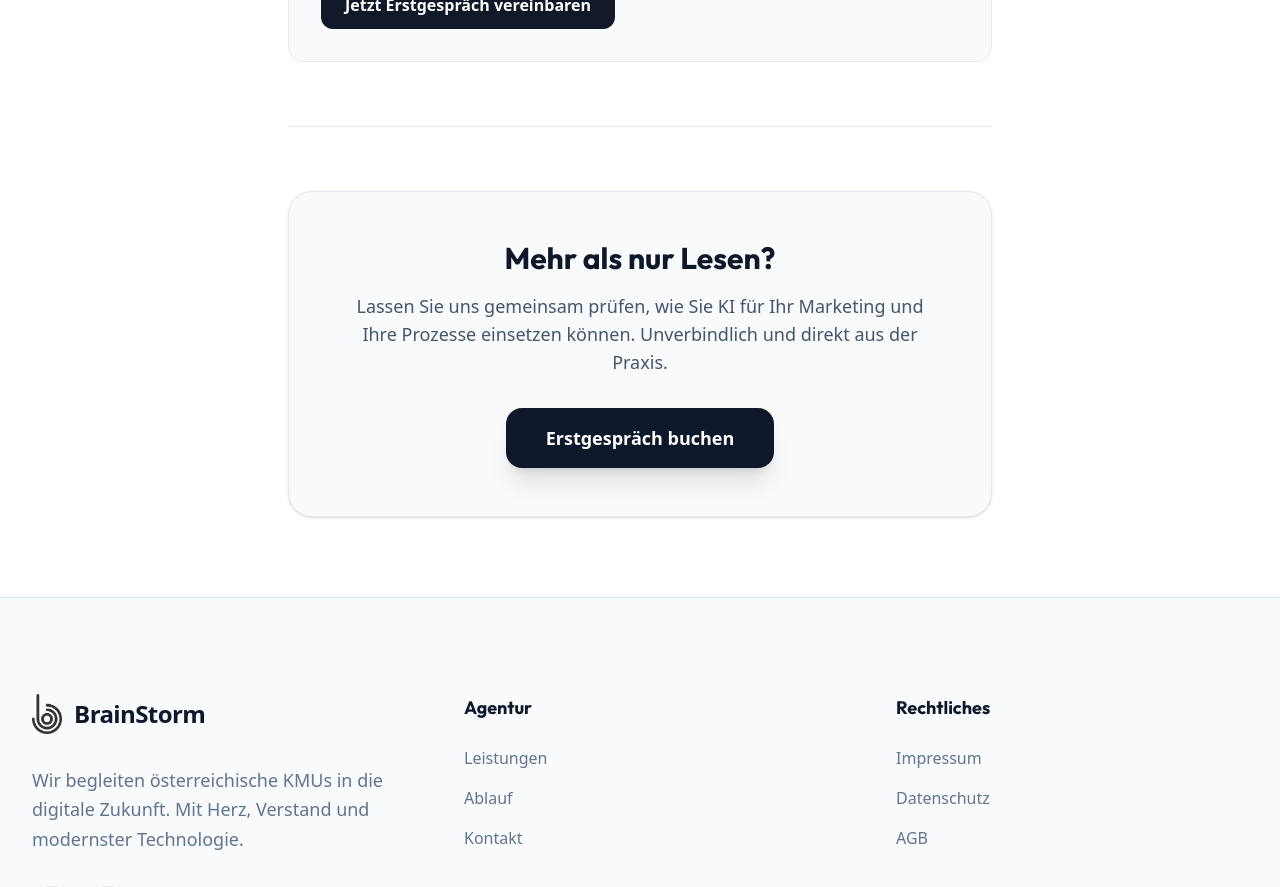
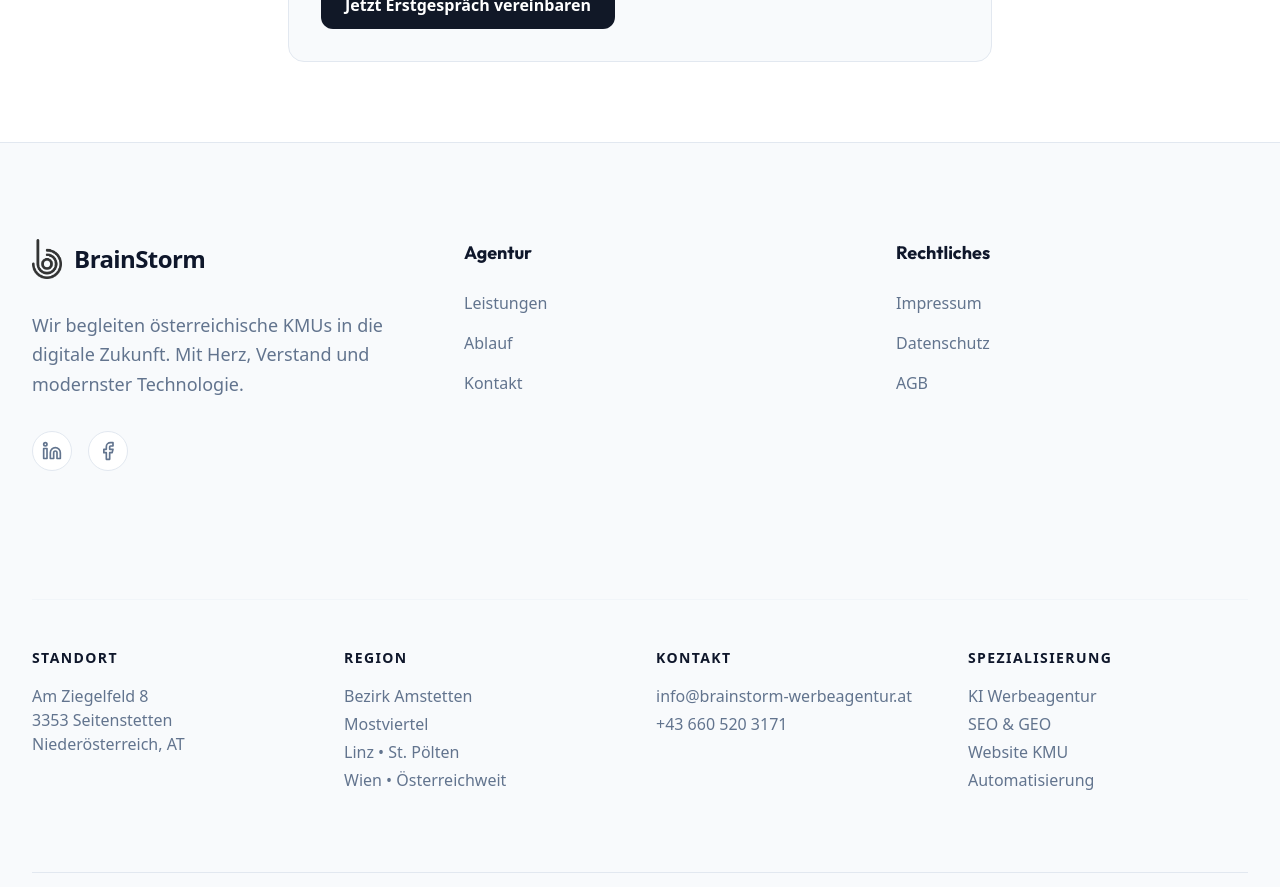
Before and after one commit to brainstormandi/brainstorm-ki-marketingagentur, a Next.js app: page /blog/emotionale-geschichten-schluessel-zu-mehr-kaeufen in a window 1280 px wide. Shown: the part 2060-2947 px from the top of the page. Built offline with nearby package versions, Linux system fonts and the light colour scheme.

Commit message:
feat: remove CTA box from blog article template

```diff
--- a/app/blog/[slug]/page.tsx
+++ b/app/blog/[slug]/page.tsx
@@ -115,23 +115,7 @@ export default async function BlogPostPage(props: Props) {
             dangerouslySetInnerHTML={{ __html: post.content }}
           />
 
-          <hr className="my-16 border-slate-200" />
 
-          {/* CTA Box am Ende des Artikels */}
-          <div className="bg-slate-50 p-8 sm:p-12 rounded-3xl border border-slate-200 text-center shadow-sm">
-            <h3 className="text-3xl font-display font-bold text-slate-900 mb-4">
-              Mehr als nur Lesen?
-            </h3>
-            <p className="text-slate-600 mb-8 max-w-xl mx-auto text-lg">
-              Lassen Sie uns gemeinsam prüfen, wie Sie KI für Ihr Marketing und Ihre Prozesse einsetzen können. Unverbindlich und direkt aus der Praxis.
-            </p>
-            <Link
-              href="/#contact"
-              className="inline-flex py-4 px-10 bg-slate-900 text-white font-bold rounded-2xl hover:bg-slate-800 transition-all shadow-xl hover:shadow-2xl hover:-translate-y-1 text-lg"
-            >
-              Erstgespräch buchen
-            </Link>
-          </div>
         </article>
       </main>
 
```
